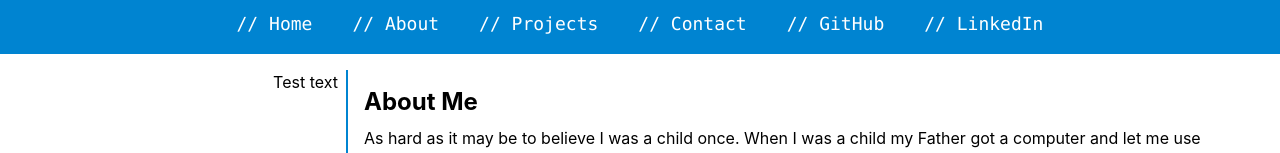
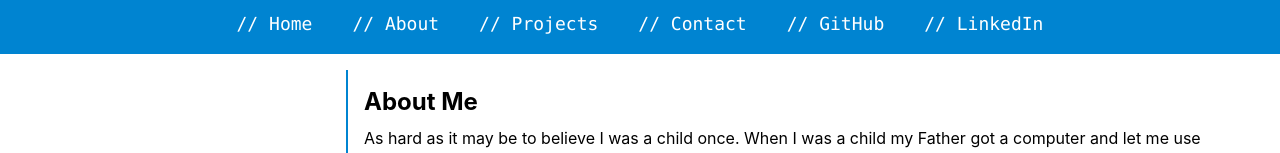
Before and after one commit to rob-jones-dev/personal-site, a React (Vite) app: page /about in a window 1280 px wide. Shown: the part 374-527 px from the top of the page. Built offline with nearby package versions, Linux system fonts and the light colour scheme.

Commit message:
Further about updates

```diff
--- a/src/About.jsx
+++ b/src/About.jsx
@@ -2,7 +2,7 @@ export default function About() {
     return (
         <div className="flex body p-4">
             <div className="sidebar basis-1/4 border-r-2 border-e-sky-600 text-right pr-2">
-                <p>Test text</p>
+                <p></p>
             </div>
             <div className="font-Roboto p-4 mx-auto basis-3/4">
                 <span className="text-2xl body-heading font-bold">About Me</span>
```
